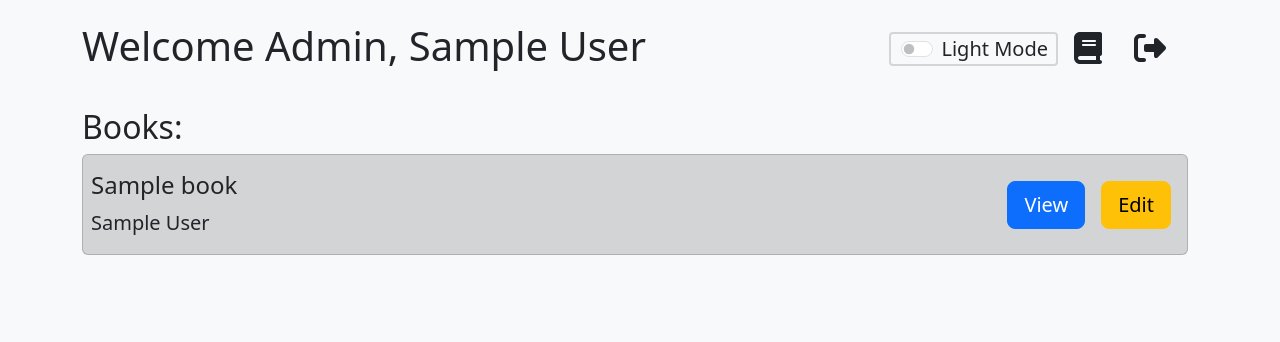
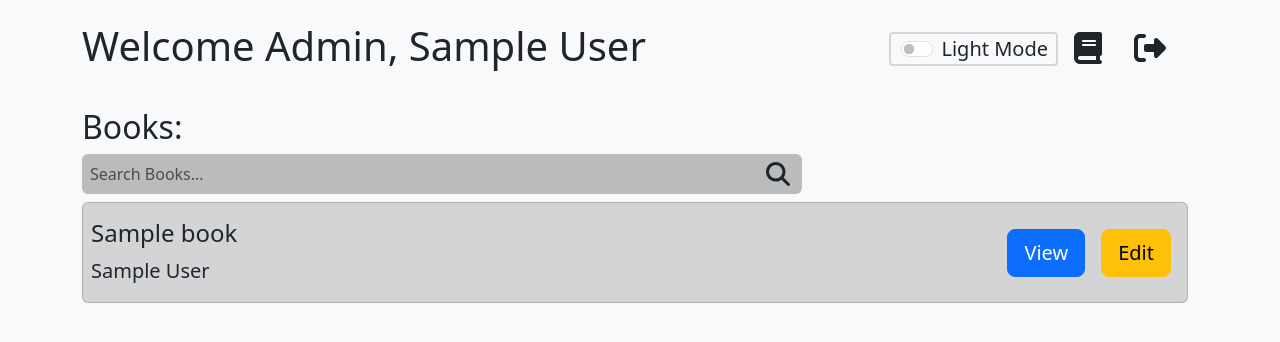
Before and after one commit to snepderg/CS492-GroupABookstore, a Flask app: page /admin_dashboard in a window 1280 px wide. Shown: the top 342 px of the page. Run offline with Flask 3, Linux system fonts and the light colour scheme; the visitor is signed in with stand-in values (Sample User, id 1); tables that the repository leaves empty hold one stand-in row (values such as "Sample post").

Commit message:
Add dashboard book search

```diff
--- /dev/null
+++ b/flask_app/static/scripts/dashboard-book-search.js
@@ -0,0 +1,32 @@
+// The purpose of this file is to allow users to filter the DOM by book title or author name.
+
+document.addEventListener('DOMContentLoaded', function() {
+    const searchInput = document.getElementById('bookSearch');
+    const booksContainer = document.querySelector('.books-container');
+    const books = booksContainer.getElementsByClassName('card');
+    const flashMessage = document.getElementById('flashMessage');
+
+    searchInput.addEventListener('input', function() {
+        const filter = searchInput.value.toLowerCase();
+        let foundBooks = false;
+
+        Array.from(books).forEach(function(book) {
+            const title = book.querySelector('.card-title').textContent.toLowerCase();
+            const author = book.querySelector('.card-text').textContent.toLowerCase();
+
+            if (title.includes(filter) || author.includes(filter)) {
+                book.style.display = '';
+                foundBooks = true;
+            } else {
+                book.style.display = 'none';
+            }
+        });
+
+        if (!foundBooks) {
+            flashMessage.textContent = 'No books found for the search.';
+            flashMessage.style.display = 'block';
+        } else {
+            flashMessage.style.display = 'none';
+        }
+    });
+});
--- a/flask_app/templates/admin_dashboard.html
+++ b/flask_app/templates/admin_dashboard.html
@@ -13,6 +13,7 @@
   <link rel="stylesheet" href="/static/styles/nav.css">
   <script defer src="/static/scripts/external-svg-element.js"></script>
   <script defer src="/static/scripts/dark-mode.js"></script>
+  <script defer src="/static/scripts/dashboard-book-search.js"></script>
 </head>
 
 <body class="theme-color-primary-bg theme-color-contrast-text">
@@ -29,7 +30,16 @@
   </div>
   <div class="container mt-4">
     <h2>Books:</h2>
-    <div class="row scrollable">
+    <div class="w-75 search-bar rounded my-2 theme-color-primary-milder-bg">
+      <input type="text" name="search" id="bookSearch" placeholder="Search Books..."
+        class="search-field theme-color-contrast-text">
+      <div class="search-button theme-color-contrast-text" type="none">
+        <external-svg src="/static/svg/functional/magnifying-glass.svg">
+      </div>
+    </div>
+    <div id="flashMessage" class="alert alert-info theme-color-primary-mild-bg theme-color-contrast-text"
+      style="display: none;"></div>
+    <div id="booksContainer" class="books-container row scrollable">
       {% for book in books %}
       <div class="mb-3 w-100">
         <div class="card mb-2 theme-color-primary-mild-bg theme-color-contrast-text">
```
Also changed, not shown: flask_app/templates/dashboard.html (+13 -2 lines).
